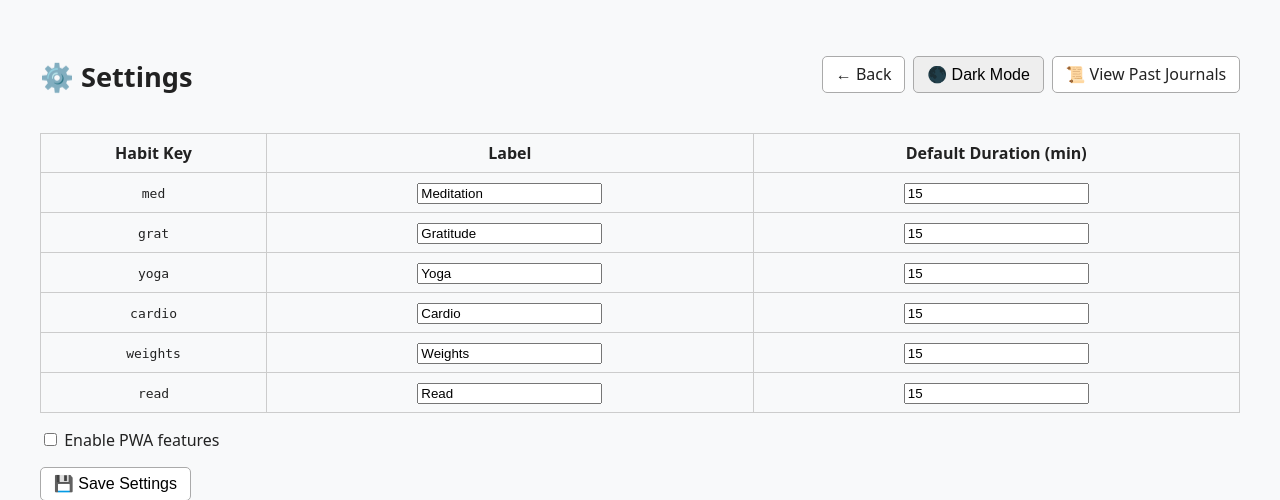
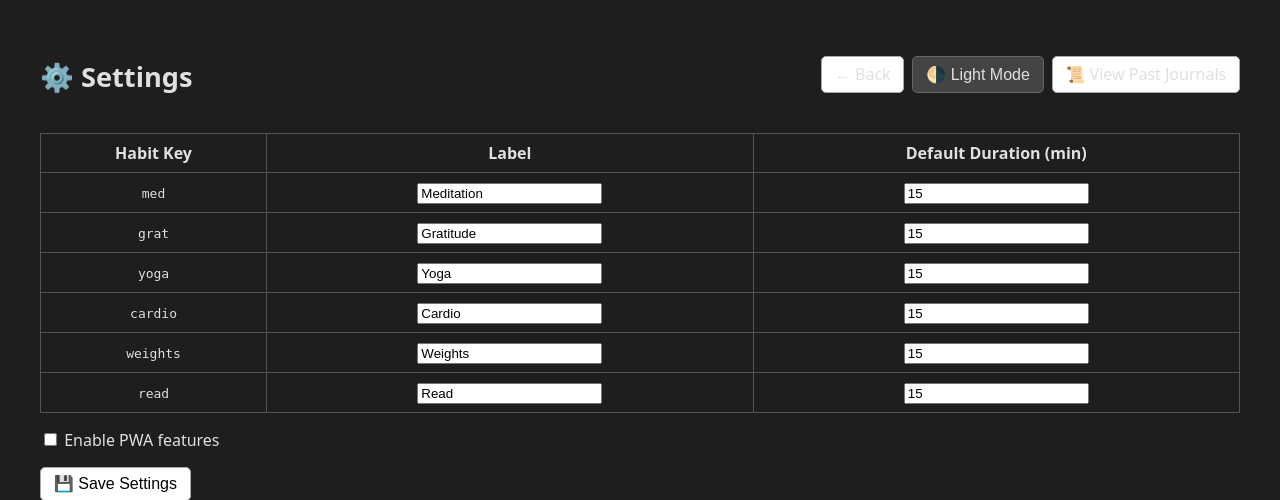
Before and after one commit to jake0lawrence/habit-tracker, a Flask app: page /settings in a window 1280 px wide. Shown: the top 500 px of the page. Run offline with Flask 3, Linux system fonts and the light colour scheme.

Commit message:
Make dark mode default

```diff
--- a/templates/analytics.html
+++ b/templates/analytics.html
@@ -25,7 +25,7 @@
   <link rel="icon" type="image/svg+xml" href="/static/icons/icon.svg">
 </head>
 
-<body x-data="{ dark: JSON.parse(localStorage.getItem('darkMode') || 'false') }"
+<body x-data="{ dark: JSON.parse(localStorage.getItem('darkMode') || 'true') }"
       x-init="$watch('dark', v => localStorage.setItem('darkMode', v))"
       :class="{ dark }">
 
--- a/templates/index.html
+++ b/templates/index.html
@@ -128,7 +128,7 @@
   function getAppState () {
     return {
       // reactive state
-      dark      : JSON.parse(localStorage.getItem('darkMode') || 'false'),
+      dark      : JSON.parse(localStorage.getItem('darkMode') || 'true'),
       mood      : {{ mood or 3 }},
       moodSaved : false,
       showModal : false,
--- a/templates/settings.html
+++ b/templates/settings.html
@@ -24,7 +24,7 @@
   <link rel="icon" type="image/svg+xml" href="/static/icons/icon.svg">
 </head>
 
-<body x-data="{ dark: JSON.parse(localStorage.getItem('darkMode') || 'false') }"
+<body x-data="{ dark: JSON.parse(localStorage.getItem('darkMode') || 'true') }"
       x-init="$watch('dark', v => localStorage.setItem('darkMode', v))"
       :class="{ dark }">
 
```
